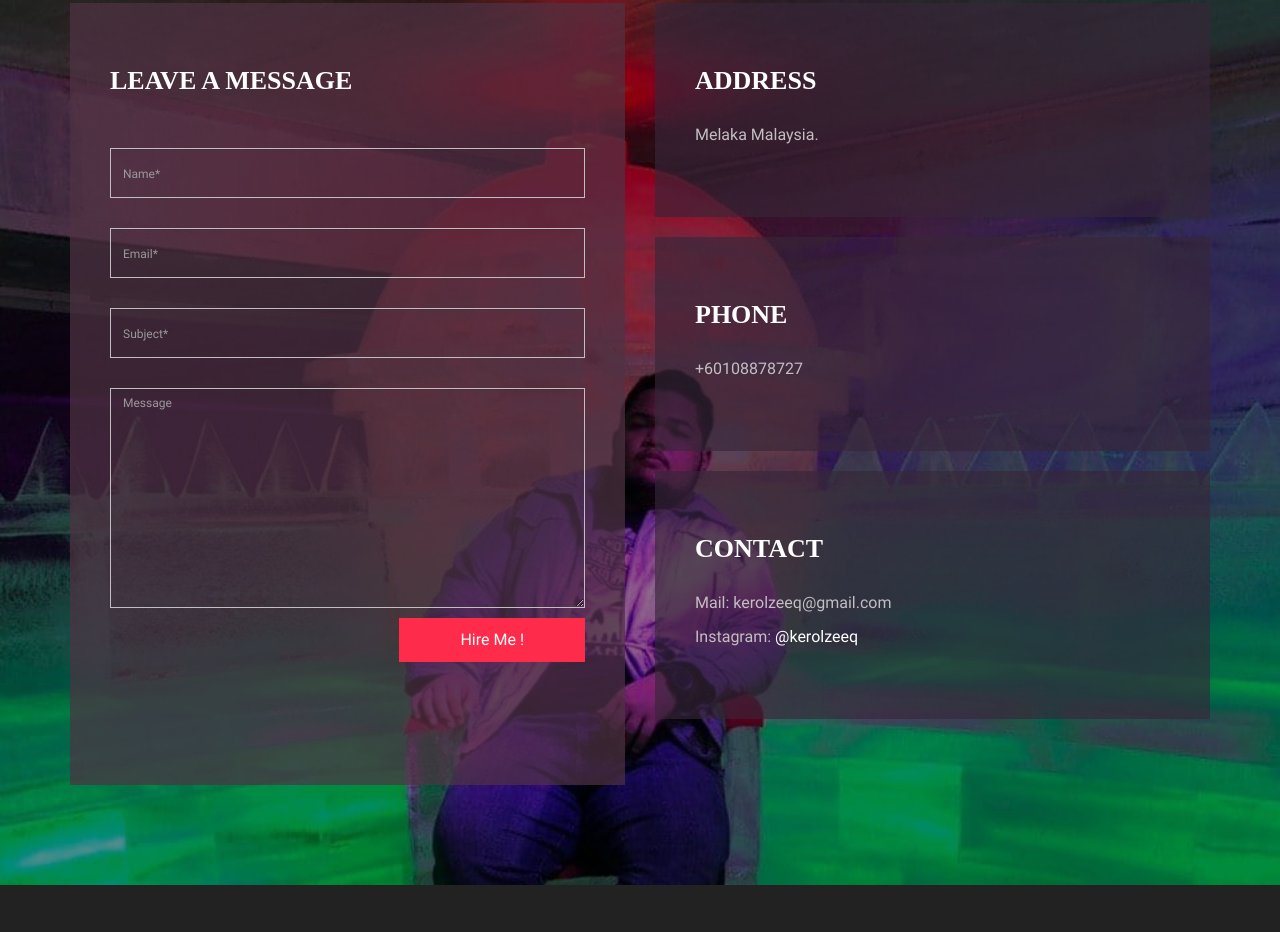
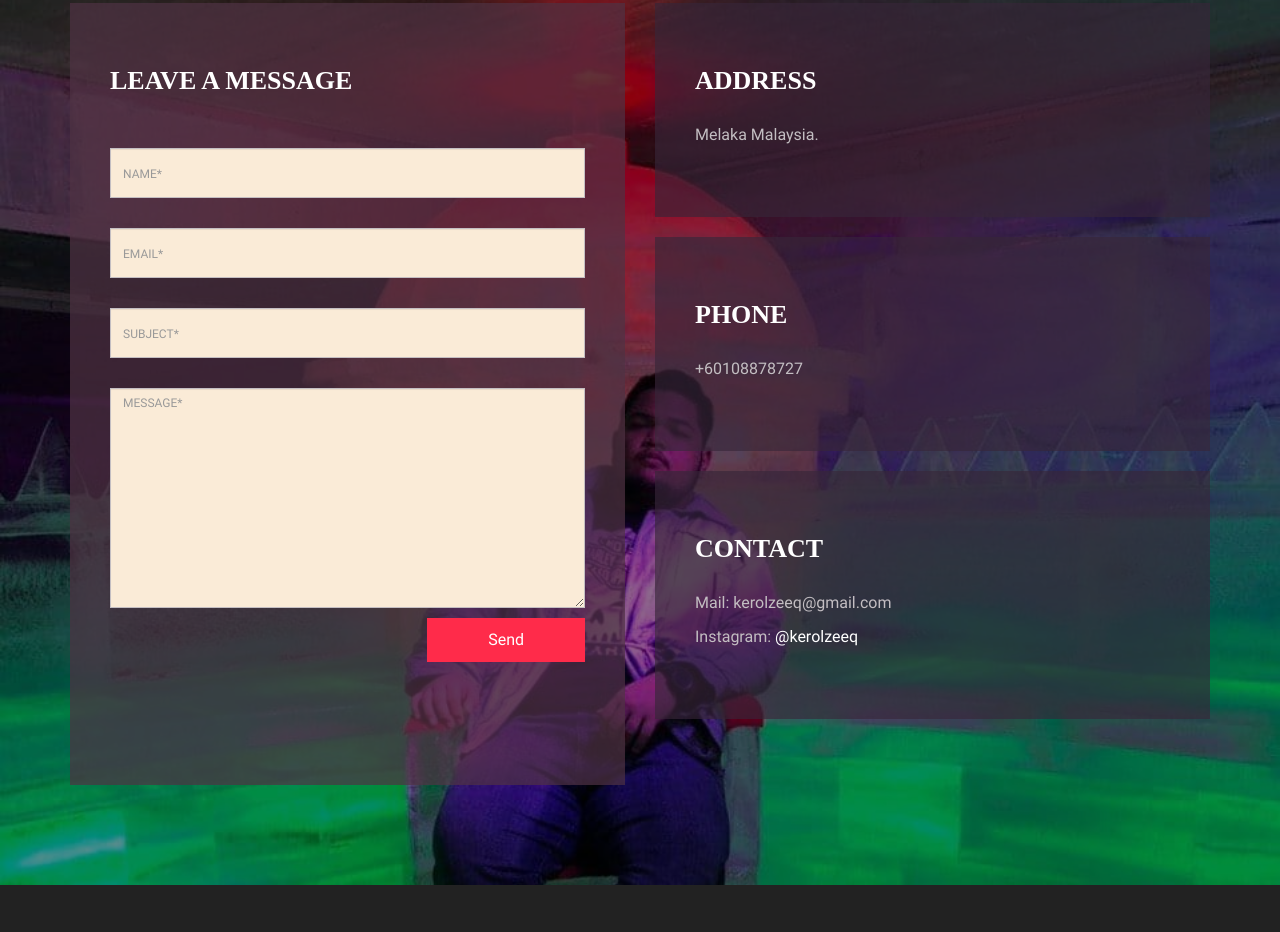
Before and after one commit to kerolzeeq/PortfolioWebsite, a plain HTML site: page index.html in a window 1280 px wide. Shown: the part 3753-4685 px from the top of the page. Drawn offline with Linux system fonts and the light colour scheme.

Commit message:
Updated forms

```diff
--- a/assets/css/style.css
+++ b/assets/css/style.css
@@ -697,7 +697,7 @@ textarea::-ms-input-placeholder
 .contact-area{
     background: rgba(79, 50, 68, .7);
     padding:60px 40px 147px 40px;
-    color:#fff;
+    color:rgb(255, 255, 255);
 }
 .contact-wrapper h4{
     color:#fff;
--- a/index.html
+++ b/index.html
@@ -383,26 +383,26 @@
                                 <div class="contact-area">
 
                                     <h4>Leave a message</h4>
-                                    <form>
+                                    <form action="mailto:kerolzeeq@gmail.com" method="post" enctype="text/plain">
 
-                                        <div class="form-group">
-                                            <input type="text" class="form-control" placeholder="Name*">
+                                        <div class="form-group" style="background-color: antiquewhite;">
+                                            <input type="text" class="form-control" placeholder="NAME*">
                                         </div>
 
-                                        <div class="form-group">
-                                            <input type="email" class="form-control" placeholder="Email*">
+                                        <div class="form-group" style="background-color: antiquewhite;">
+                                            <input type="email" class="form-control" placeholder="EMAIL*">
                                         </div>
 
-                                        <div class="form-group">
-                                            <input type="text" class="form-control" placeholder="Subject*">
+                                        <div class="form-group" style="background-color: antiquewhite;">
+                                            <input type="text" class="form-control" placeholder="SUBJECT*">
                                         </div>
 
-                                        <div class="form-group">
-                                            <textarea rows="9" class="form-control" placeholder="Message"></textarea>
+                                        <div class="form-group" style="background-color: antiquewhite;">
+                                            <textarea rows="9" class="form-control" placeholder="MESSAGE*"></textarea>
                                         </div>
 
 
-                                        <a type="submit" class="btn btn-default">Hire Me !</a>
+                                        <a type="submit" class="btn btn-default">Send</a>
 
                                     </form>
 
```
